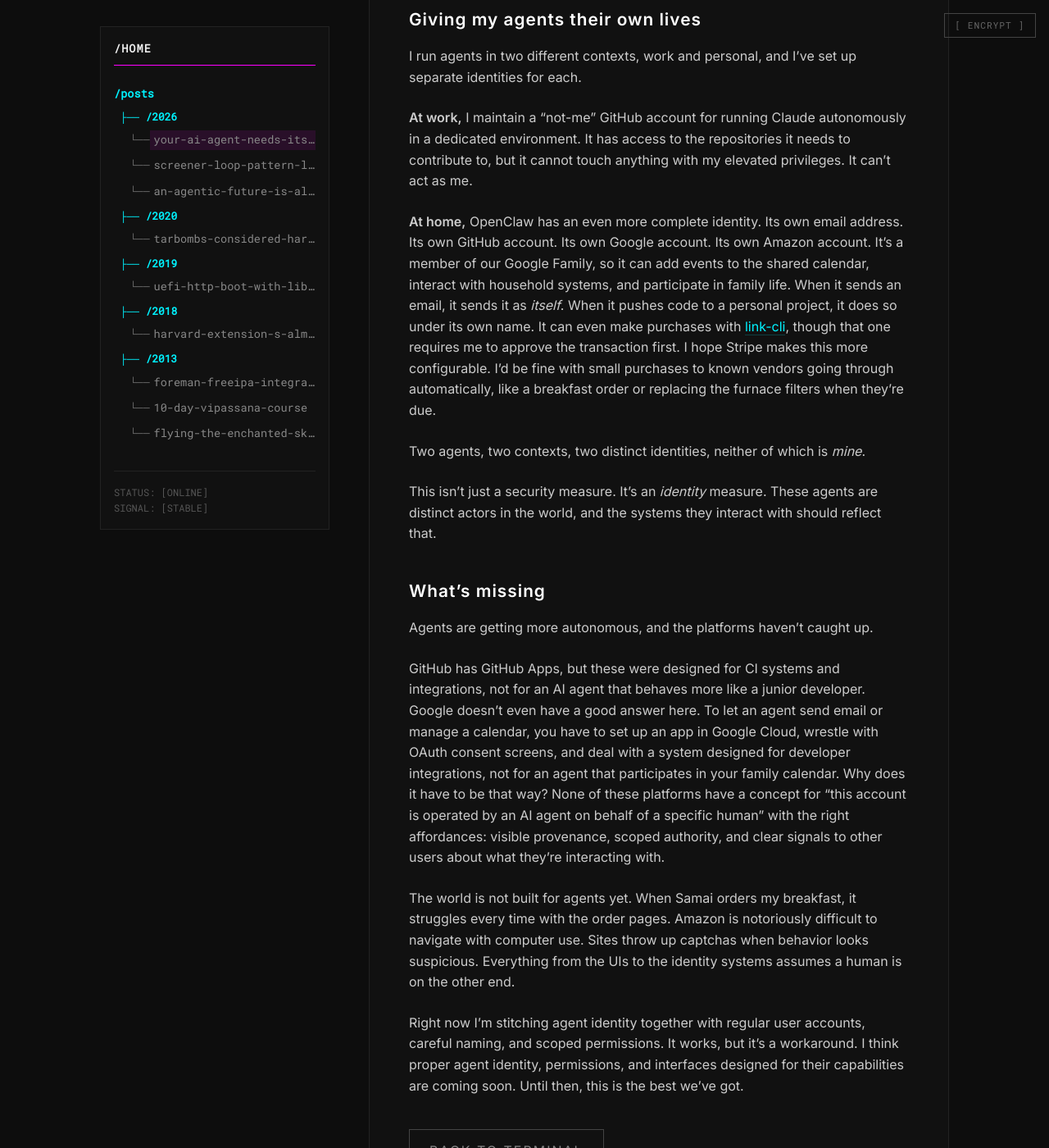
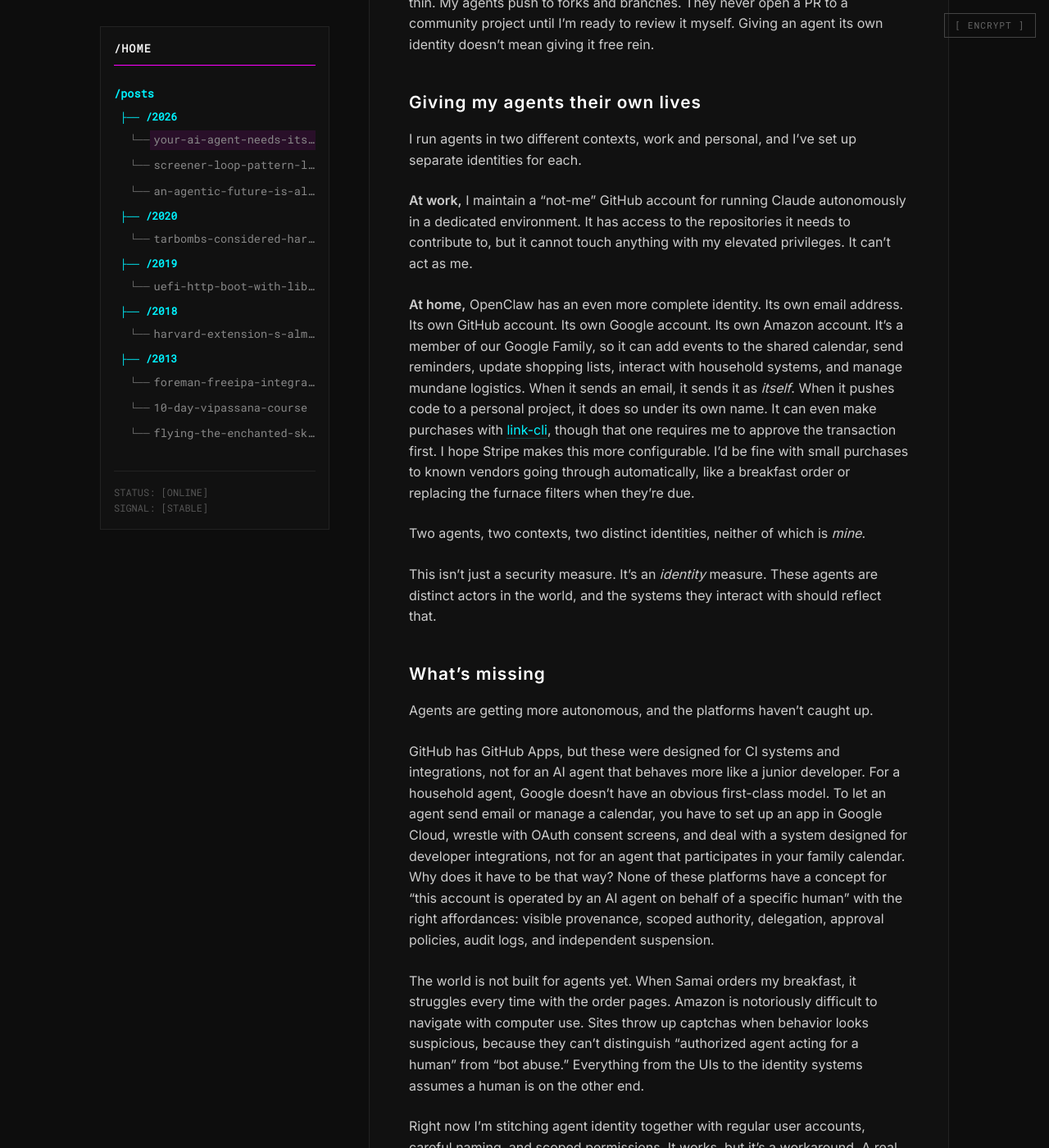
Before and after one commit to stbenjam/stbenjam.github.io, a Jekyll site: the page built from _posts/2026-06-05-separating-agent-identity.md, in a window 1280 px wide and 1400 px high, scrolled down 1384 px. Shown: the whole window at 82% size. Built offline with Jekyll 4.4.1, drawn with Linux system fonts in a browser that asks for light colours; some of the changed text lies outside the part shown.

Commit message:
Update agent identity post

```diff
--- a/_posts/2026-06-05-separating-agent-identity.md
+++ b/_posts/2026-06-05-separating-agent-identity.md
@@ -10,13 +10,15 @@
 
 **Identity.** Who or what is doing this thing?
 
+The problem is not just that agents need fewer permissions. It's that they need legible, revocable, delegated identities of their own. A separate account is not the solution, but it is the least-bad approximation we have today.
+
 ## The progression
 
 Most people's journey with AI agents follows a predictable arc. You start by **copying and pasting** from a chat window. Then you're **babysitting** a local agent, approving every action. Then it's **sandboxed** in a container, scoped to one repo, running tests on its own. Then one night you **go to bed** and let it noodle on a problem unsupervised.
 
-At each step, the agent does more under your name. Complex changes still need nudging, but more and more I'm emboldened to let it run on its own. If it's still using your credentials, every action is attributed to you, and you might not know what happened until morning. Or worse, you wake up to a production outage because Claude decided to `rm -rf /`. Least privilege matters. My agents live in their own bubbles without access to anything that could cause damage except to themselves.
+At each step, the agent does more under your name. Complex changes still need nudging, but more and more I'm emboldened to let it run on its own. If it's still using your credentials, every action is attributed to you, and you might not know what happened until morning. Or worse, you wake up to a deleted production dataset because Claude used the same credentials as your BigQuery GCP account. Least privilege matters. My agents live in their own bubbles, with access scoped so mistakes are recoverable and attributable.
 
-But even with proper sandboxing, identity breaks. The agent is no longer an extension of your hands. It's an independent actor using your name.
+But even with proper sandboxing, identity breaks. Operationally, the agent behaves less like an extension of my hands and more like an independent actor.
 
 A note on autonomy: more autonomy is not always better. Unconstrained agents that open PRs to community repositories without human oversight create slop and place heavy burdens on open source maintainers who are already stretched thin. My agents push to forks and branches. They never open a PR to a community project until I'm ready to review it myself. Giving an agent its own identity doesn't mean giving it free rein.
 
@@ -26,7 +28,7 @@
 
 **At work,** I maintain a "not-me" GitHub account for running Claude autonomously in a dedicated environment. It has access to the repositories it needs to contribute to, but it cannot touch anything with my elevated privileges. It can't act as me.
 
-**At home,** OpenClaw has an even more complete identity. Its own email address. Its own GitHub account. Its own Google account. Its own Amazon account. It's a member of our Google Family, so it can add events to the shared calendar, interact with household systems, and participate in family life. When it sends an email, it sends it as *itself*. When it pushes code to a personal project, it does so under its own name. It can even make purchases with [link-cli](https://github.com/stripe/link-cli), though that one requires me to approve the transaction first. I hope Stripe makes this more configurable. I'd be fine with small purchases to known vendors going through automatically, like a breakfast order or replacing the furnace filters when they're due.
+**At home,** OpenClaw has an even more complete identity. Its own email address. Its own GitHub account. Its own Google account. Its own Amazon account. It's a member of our Google Family, so it can add events to the shared calendar, send reminders, update shopping lists, interact with household systems, and manage mundane logistics. When it sends an email, it sends it as *itself*. When it pushes code to a personal project, it does so under its own name. It can even make purchases with [link-cli](https://github.com/stripe/link-cli), though that one requires me to approve the transaction first. I hope Stripe makes this more configurable. I'd be fine with small purchases to known vendors going through automatically, like a breakfast order or replacing the furnace filters when they're due.
 
 Two agents, two contexts, two distinct identities, neither of which is *mine*.
 
@@ -36,8 +38,8 @@
 
 Agents are getting more autonomous, and the platforms haven't caught up.
 
-GitHub has GitHub Apps, but these were designed for CI systems and integrations, not for an AI agent that behaves more like a junior developer. Google doesn't even have a good answer here. To let an agent send email or manage a calendar, you have to set up an app in Google Cloud, wrestle with OAuth consent screens, and deal with a system designed for developer integrations, not for an agent that participates in your family calendar. Why does it have to be that way? None of these platforms have a concept for "this account is operated by an AI agent on behalf of a specific human" with the right affordances: visible provenance, scoped authority, and clear signals to other users about what they're interacting with.
+GitHub has GitHub Apps, but these were designed for CI systems and integrations, not for an AI agent that behaves more like a junior developer. For a household agent, Google doesn't have an obvious first-class model. To let an agent send email or manage a calendar, you have to set up an app in Google Cloud, wrestle with OAuth consent screens, and deal with a system designed for developer integrations, not for an agent that participates in your family calendar. Why does it have to be that way? None of these platforms have a concept for "this account is operated by an AI agent on behalf of a specific human" with the right affordances: visible provenance, scoped authority, delegation, approval policies, audit logs, and independent suspension.
 
-The world is not built for agents yet. When Samai orders my breakfast, it struggles every time with the order pages. Amazon is notoriously difficult to navigate with computer use. Sites throw up captchas when behavior looks suspicious. Everything from the UIs to the identity systems assumes a human is on the other end.
+The world is not built for agents yet. When Samai orders my breakfast, it struggles every time with the order pages. Amazon is notoriously difficult to navigate with computer use. Sites throw up captchas when behavior looks suspicious, because they can't distinguish "authorized agent acting for a human" from "bot abuse." Everything from the UIs to the identity systems assumes a human is on the other end.
 
-Right now I'm stitching agent identity together with regular user accounts, careful naming, and scoped permissions. It works, but it's a workaround. I think proper agent identity, permissions, and interfaces designed for their capabilities are coming soon. Until then, this is the best we've got.
+Right now I'm stitching agent identity together with regular user accounts, careful naming, and scoped permissions. It works, but it's a workaround. A real system would let me say: this agent is operated by Stephen, can act only within these scopes, and must ask for approval above these thresholds. I think proper agent identity, permissions, and interfaces designed for their capabilities are coming soon. Until then, this is the best we've got.
```
